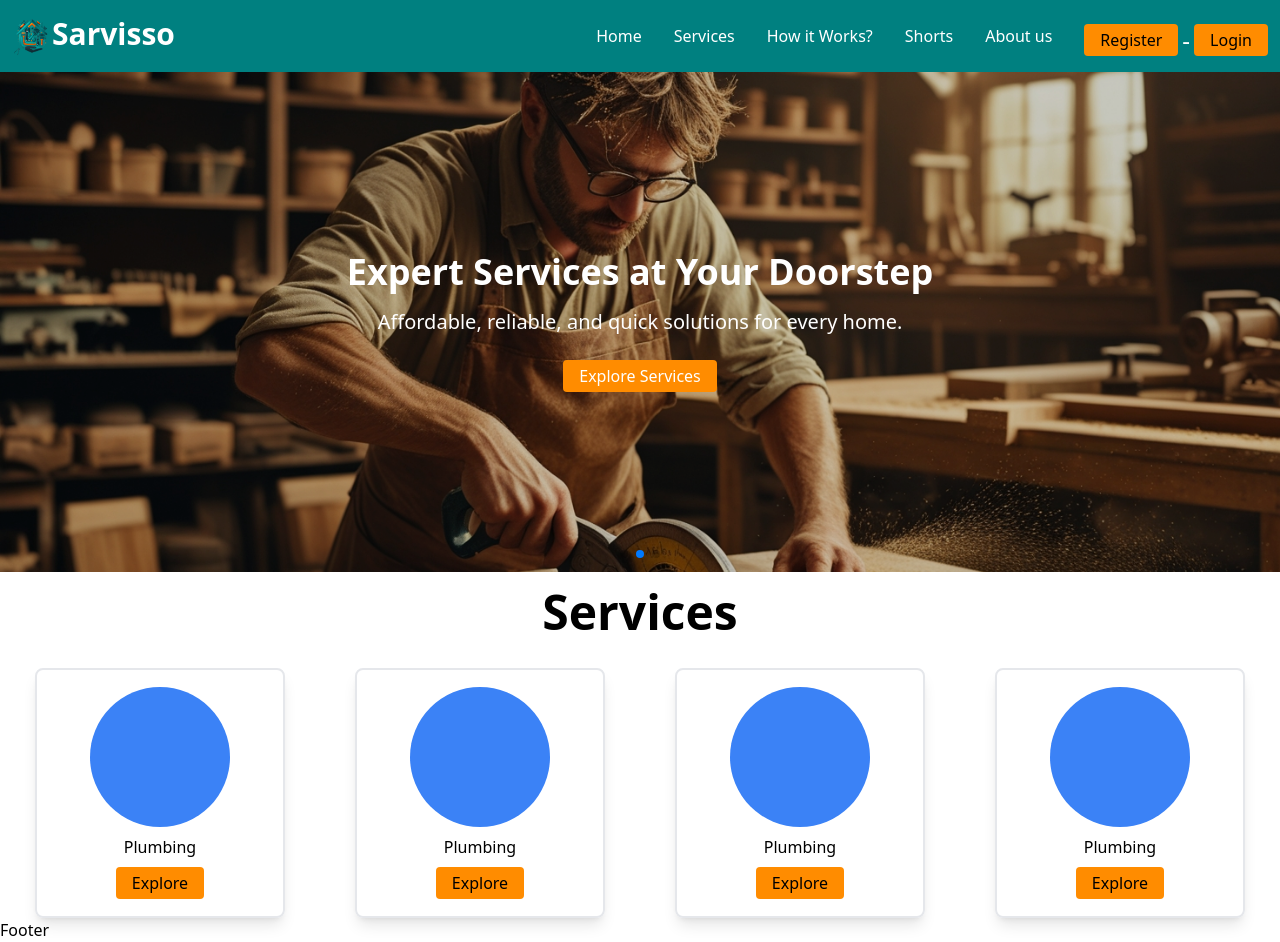
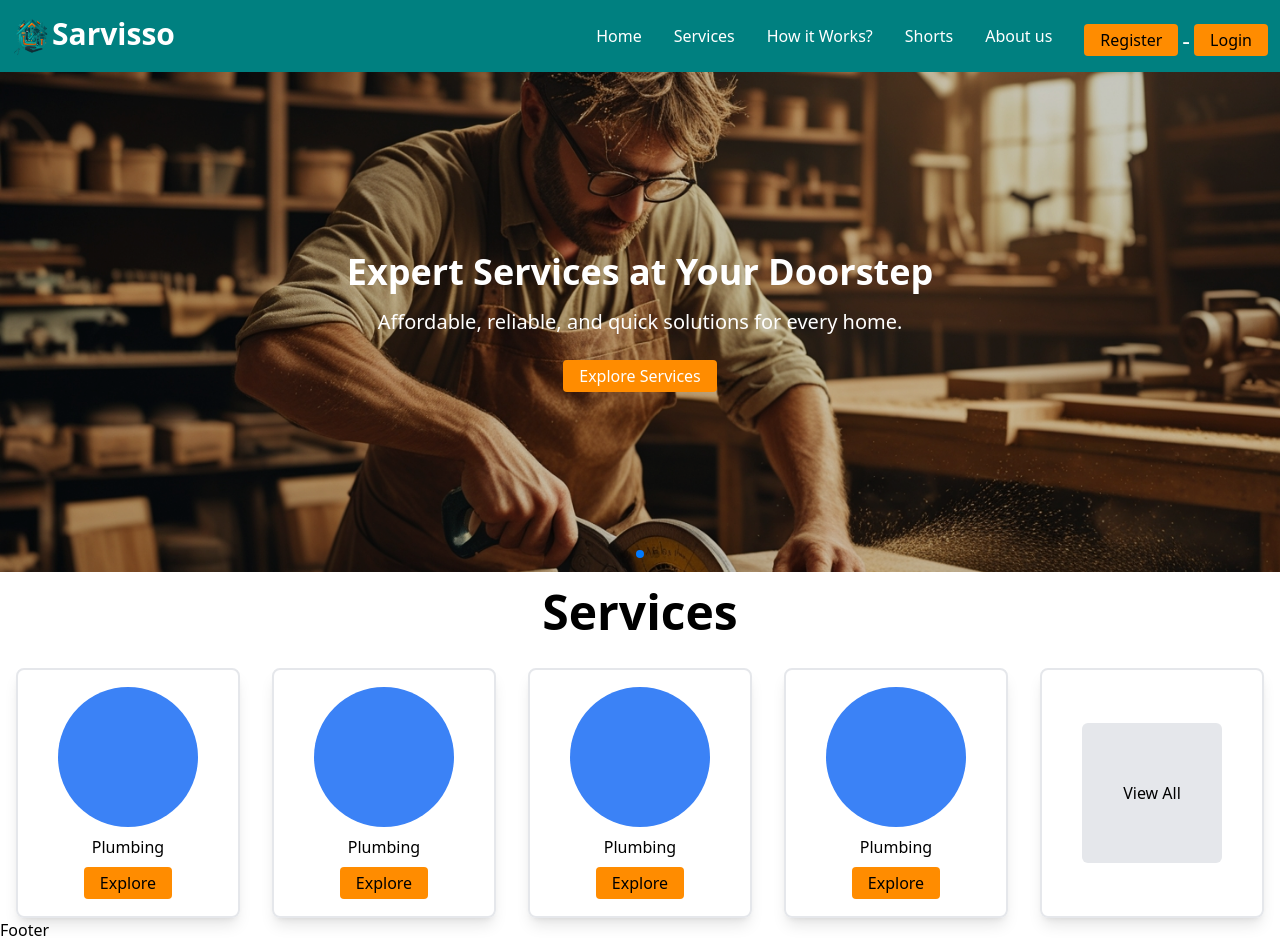
Before and after one commit to shivanand91/Sarvisso, a React (Vite) app in the folder Frontend/: page / in a window 1280 px wide. Built offline with nearby package versions, Linux system fonts and the light colour scheme.

Commit message:
changes by shivanand

```diff
--- a/Frontend/src/components/Card.jsx
+++ b/Frontend/src/components/Card.jsx
@@ -8,7 +8,6 @@ const Card = () => {
       <h1 className='mb-2 mt-2'>Plumbing</h1>
       <PrimaryBtn text="Explore"/>
     </div>
-
   )
 }
 
--- a/Frontend/src/components/Services.jsx
+++ b/Frontend/src/components/Services.jsx
@@ -1,26 +1,24 @@
 import React from 'react'
 import Card from './Card'
+import PrimaryBtn from './PrimaryBtn'
+
 
 const Services = () => {
   return (
     <div>
-        <h1 className='text-center font-bold mb-4 mt-4 text-5xl'>Services</h1>
-        <div className='md:flex md:justify-between md:items-center md:gap-8 px-4'>
-        <Card/>
-        <Card/>
-        <Card/>
-        <Card/>
-
+      <h1 className='text-center font-bold mb-4 mt-4 text-5xl'>Services</h1>
+      <div className='md:flex md:justify-between md:items-center md:gap-8 px-4'>
+        <Card />
+        <Card />
+        <Card />
+        <Card />
+        <div className='h-[250px] w-[250px] shadow-lg border-2 flex flex-col justify-center items-center m-auto rounded-lg mt-4'>
+          <div className='h-[140px] w-[140px] bg-gray-200  rounded-md gap-3 flex items-center justify-center'>
+             <button>View All</button>
+          </div>
         </div>
-
-
-
+      </div>
     </div>
   )
 }
-
-
-
-
-
 export default Services
```
